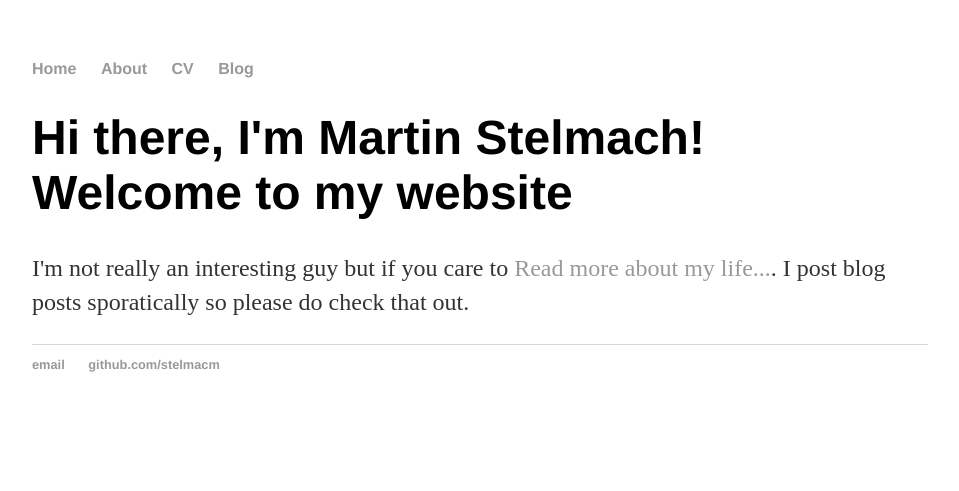
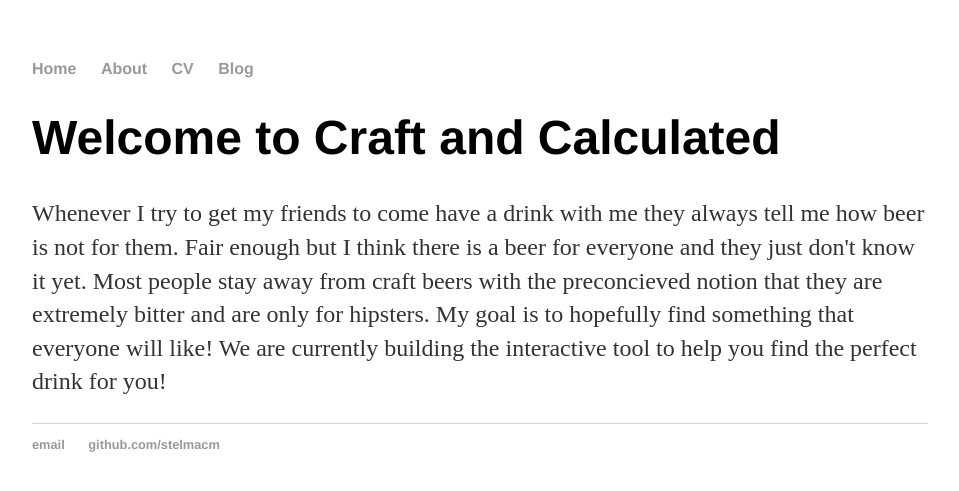
Before and after one commit to craftandcalculated/craftandcalculated.github.io, a Jekyll site: the page built from index.html, in a window 1280 px wide. Shown: the top 491 px of the page, without its empty margins (160-1119 px from the left). Built offline with Jekyll 4.4.1, drawn with Linux system fonts in a browser that asks for light colours.

Commit message:
Update index.html

```diff
--- a/index.html
+++ b/index.html
@@ -3,6 +3,6 @@ layout: default
 title: Martin Stelmach
 ---
 <div class="blurb">
-	<h1>Hi there, I'm Martin Stelmach! Welcome to my website</h1>
-	<p>I'm not really an interesting guy but if you care to <a href="/about">Read more about my life...</a>. I post blog posts sporatically so please do check that out.</p>
+	<h1>Welcome to Craft and Calculated</h1>
+	<p>Whenever I try to get my friends to come have a drink with me they always tell me how beer is not for them. Fair enough but I think there is a beer for everyone and they just don't know it yet. Most people stay away from craft beers with the preconcieved notion that they are extremely bitter and are only for hipsters. My goal is to hopefully find something that everyone will like! We are currently building the interactive tool to help you find the perfect drink for you!</p>
 </div><!-- /.blurb -->
```
